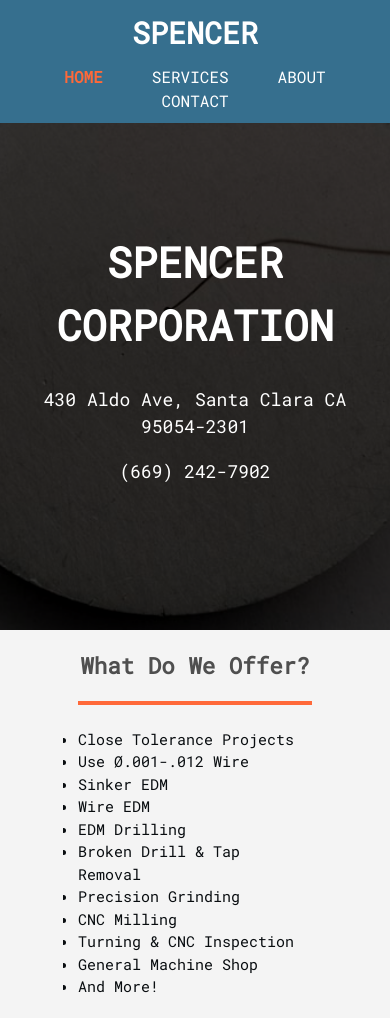
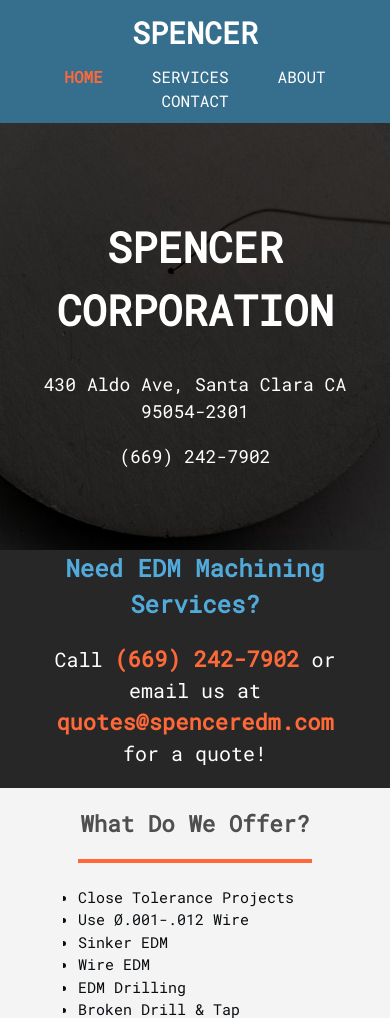
Before and after one commit to JonathanCadiz/SpencerEDM, a plain HTML site: page index.html in a window 390 px wide. Shown: the top 1018 px of the page. Drawn offline with Linux system fonts and the light colour scheme; a script that the page names is missing.

Commit message:
Added a call to action section below the title showcase and changed margins accordingly, added responsiveness as well.

```diff
--- a/index.html
+++ b/index.html
@@ -34,7 +34,13 @@
                 <p>(669) 242-7902</p>
             </div>
         </section>
-        <!--add a call to action here-->
+
+        <section id="call-to-action">
+            <div class="container">
+                <span id="need-edm">Need EDM Machining Services?</span>
+                <p>Call <span>(669) 242-7902</span> or email us at <span>quotes@spenceredm.com</span> for a quote!</p>
+            </div>
+        </section>
 
         <section id="services">
             <div class="container">
--- a/styles/style.css
+++ b/styles/style.css
@@ -73,7 +73,7 @@ header a:hover{
 
 /* Title Showcase */
 #title-showcase {
-    min-height: 600px;
+    min-height: 520px;
     background: url('../images/title-back.png') no-repeat;
     background-size: cover;
     background-position: center center;
@@ -82,7 +82,7 @@ header a:hover{
 }
 
 #title-showcase h1 {
-    margin-top: 200px;
+    margin-top: 185px;
     font-size: 70px;
     margin-bottom: 30px;
 }
@@ -91,6 +91,29 @@ header a:hover{
     font-size: 22px;
 
 }
+
+/* Call to Action */
+
+#call-to-action {
+    text-align: center;
+    background-color: #272727;
+    color: white;
+    min-height: 60px;
+    font-size: 20px;
+}
+
+#call-to-action span {
+    color: #FF6939;
+    font-size: 22px;
+    font-weight: bold;
+}
+
+#call-to-action #need-edm {
+    color: #52aada;
+    font-size: 24px;
+    font-weight: bold;
+}
+
 
 /* Services */
 #services {
```
